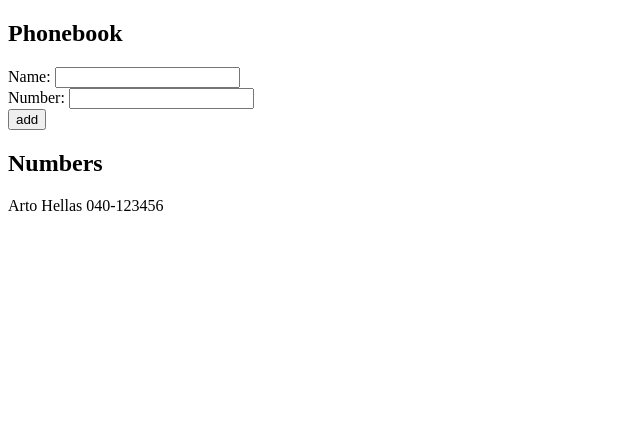
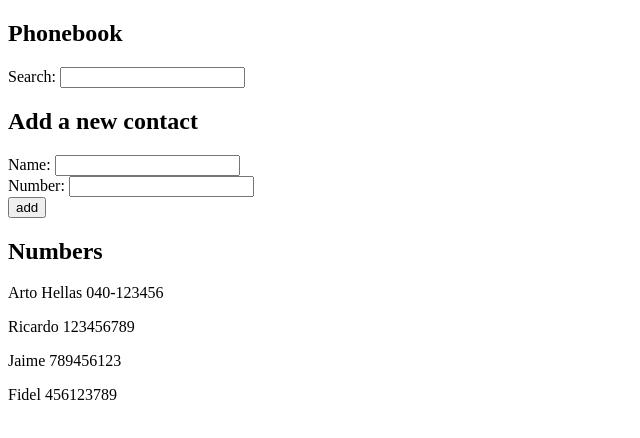
Before and after one commit to RicardoPineda04/part2, a React (Vite) app in the folder agenda/: page / in a window 1280 px wide. Shown: the top 438 px of the page, without its empty margins (0-640 px from the left). Built offline with nearby package versions, Linux system fonts and the light colour scheme.

Commit message:
2.9: La Agenda Telefónica Paso 4

```diff
--- a/agenda/src/App.jsx
+++ b/agenda/src/App.jsx
@@ -1,14 +1,27 @@
 import { useState } from 'react'
 
 const App = () => {
-  const [persons, setPersons] = useState([
+  const [ persons, setPersons ] = useState([
     {
       name: 'Arto Hellas',
       number: '040-123456'
+    },
+    {
+      name: 'Ricardo',
+      number: '123456789'
+    },
+    {
+      name: 'Jaime',
+      number: '789456123'
+    },
+    {
+      name: 'Fidel',
+      number: '456123789'
     }
   ])
-  const [newName, setNewName] = useState('');
+  const [ newName, setNewName] = useState('');
   const [ newNumber, setNewNumber ] = useState('');
+  const [ search, setSearch ] = useState('');
 
   const addName = (event) => {
     event.preventDefault();
@@ -34,9 +47,19 @@ const App = () => {
     setNewNumber(event.target.value);
   }
 
+  const handleSearchChange = (event) => {
+    setSearch(event.target.value);
+  }
+
+  const filteredPersons = persons.filter((person) =>
+    person.name.toLowerCase().includes(search.toLowerCase()) // Devuelve true si encuentra coincidencia
+  );
+
   return (
     <div>
       <h2>Phonebook</h2>
+      Search: <input value={ search } onChange={ handleSearchChange } />
+      <h2>Add a new contact</h2>
       <form onSubmit={addName}>
         <div>
           Name: <input value={ newName } onChange={ handleNameChange }/>
@@ -49,7 +72,13 @@ const App = () => {
         </div>
       </form>
       <h2>Numbers</h2>
-      { persons.map(person => <p key={person.name}> { person.name } { person.number }</p>)}
+      {
+        filteredPersons.map((person) => (
+        <p key={person.name}>
+          {person.name} {person.number}
+        </p>
+        ))
+      }
     </div>
   )
 }
```
